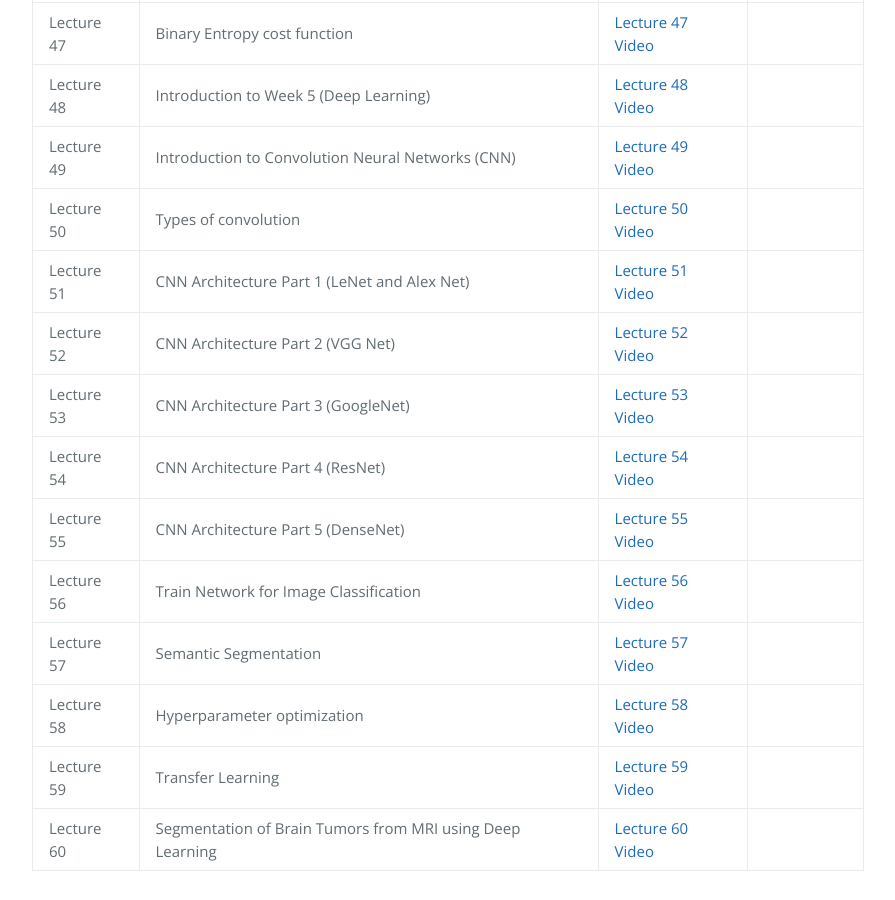
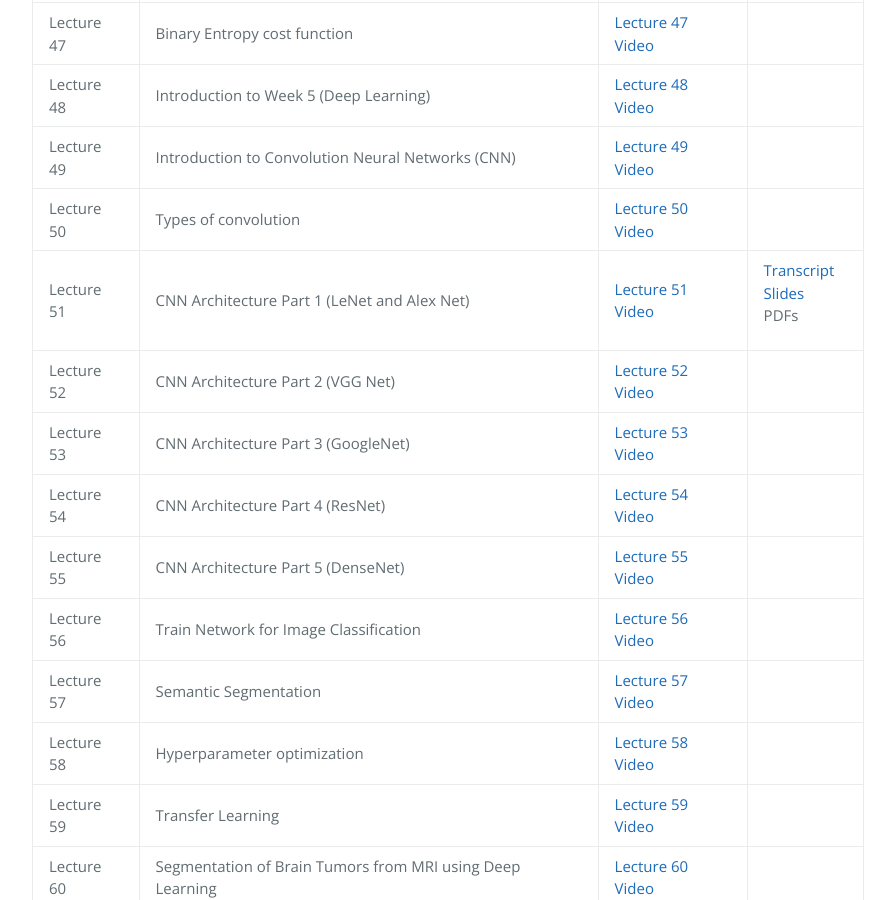
Before and after one commit to Sindhujayeswanthkumar/MLESA, a Jekyll site: the page built from course_page3.md, in a window 1280 px wide and 900 px high, scrolled down 999 px. Shown: the whole window, without its empty margins (192-1087 px from the left). Built offline with Jekyll 4.4.1, drawn with Linux system fonts in a browser that asks for light colours.

Commit message:
Update course_page3.md

```diff
--- a/course_page3.md
+++ b/course_page3.md
@@ -98,7 +98,9 @@ description: Check Video link and Course contents here.
 <td style="font-size: 15px;">Lecture 51</td>
 <td style="font-size: 15px;">CNN Architecture Part 1 (LeNet and Alex Net)</td>
   <td style="font-size: 15px;"><a href="https://youtu.be/T7t1uTzh3oI">Lecture 51 Video</a></td>
-<td></td>
+<td style="font-size: 15px;"><p><a href="https://drive.google.com/drive/folders/1v7Qtk46F1g8k8lVuoPf7KqDjYJq1MhSp">Transcript</a><br>
+  <a href="">Slides</a><br>
+  PDFs</p></td>
 </tr>
    <tr>
 <td style="font-size: 15px;">Lecture 52</td>
```
